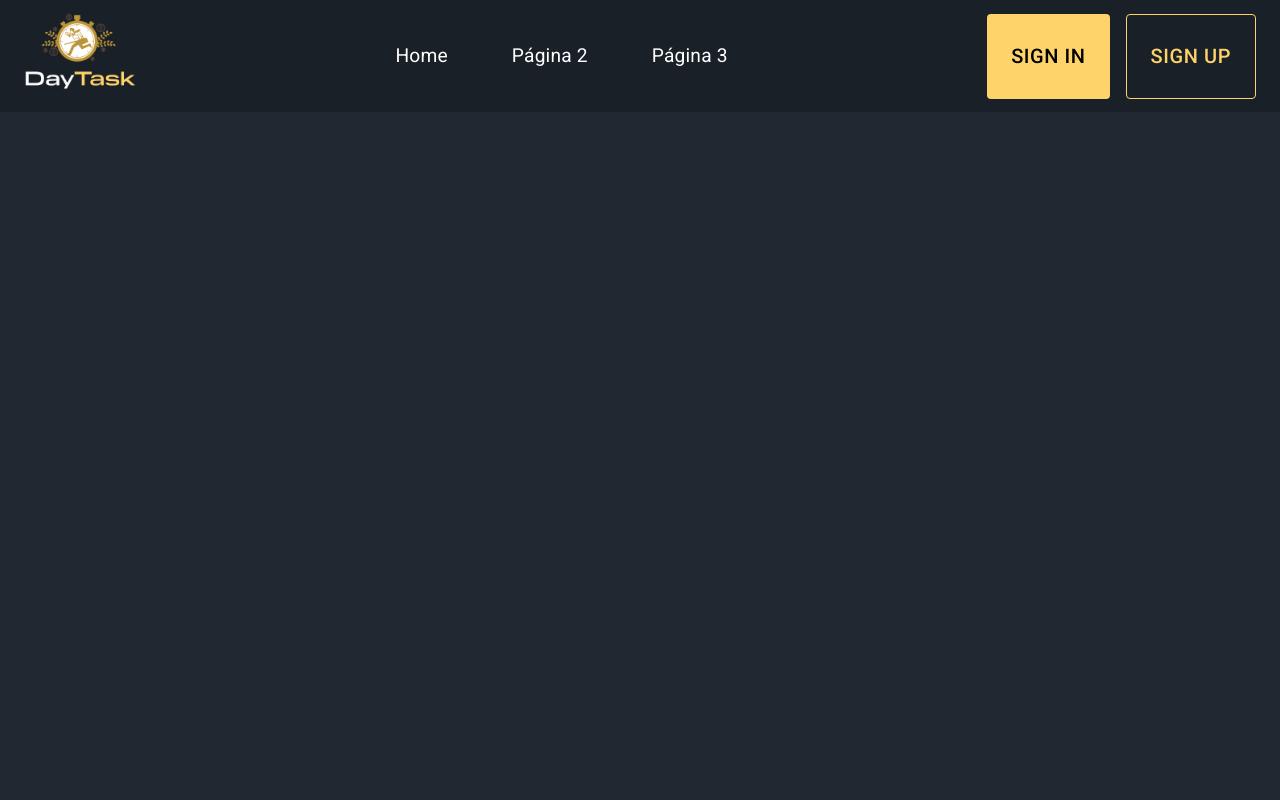
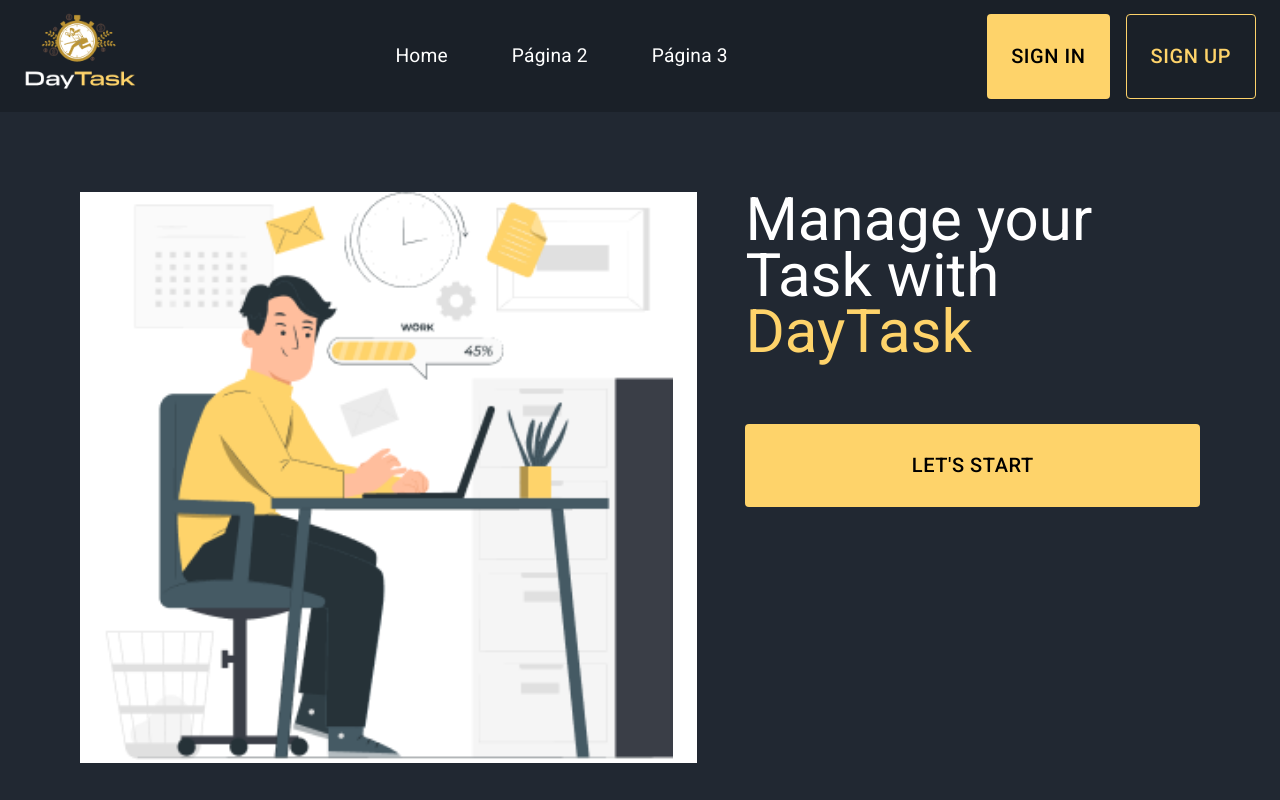
Before and after one commit to PedroAlencarr/WebProgPraticalWork, a React (Vite) app in the folder frontend/: page / in a window 1280 px wide. Shown: the top 800 px of the page. Built offline with nearby package versions, Linux system fonts and the light colour scheme.

Commit message:
reset off app.jsx to the original state

```diff
--- a/frontend/src/App.jsx
+++ b/frontend/src/App.jsx
@@ -16,8 +16,8 @@ function App() {
         <Header/>
         <div className="container">
           <Routes>
-            <Route path="/https://webprogpraticalwork-backend.onrender.com/" element={<Splash/>}/>
-            <Route path="/https://webprogpraticalwork-backend.onrender.com/api/users/login" element={<Login/>}/>
+            <Route path="/" element={<Splash/>}/>
+            <Route path="/login" element={<Login/>}/>
             <Route path="/register" element={<Register/>}/>
             <Route path="/profile" element={<Profile/>}/>
             <Route path="/taskcreation" element={<TaskCreation/>}/>
```
